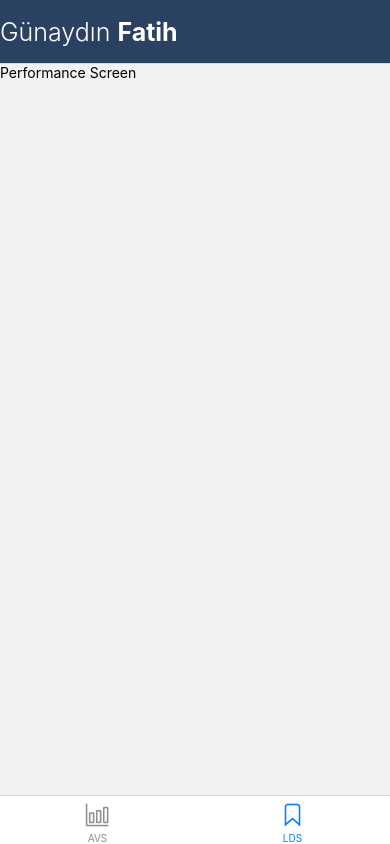
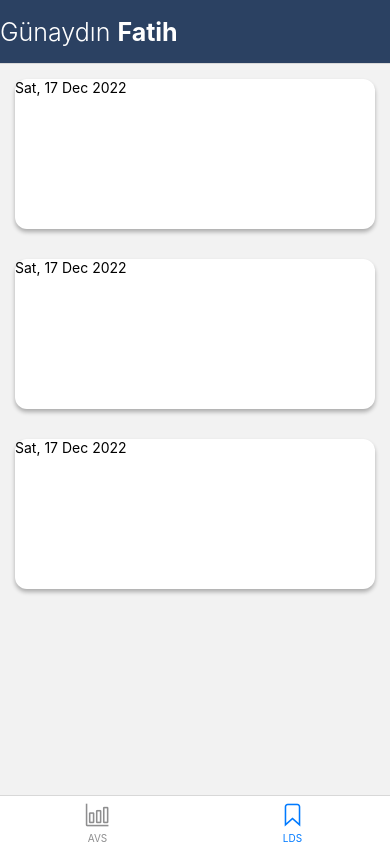
Before and after one commit to fatihdinler/personal-agenda, a React Native app in the folder personal-agenda/: screen /performance-screen in a window 390 px wide. Built offline with nearby package versions, Linux system fonts and the light colour scheme.

Commit message:
added the performance screens.

```diff
--- a/personal-agenda/package.json
+++ b/personal-agenda/package.json
@@ -17,8 +17,12 @@
     "expo-status-bar": "~1.4.2",
     "react": "18.1.0",
     "react-native": "0.70.5",
+    "react-native-circular-progress-indicator": "^4.4.2",
+    "react-native-progress-circle": "^2.1.0",
+    "react-native-reanimated": "^2.13.0",
     "react-native-safe-area-context": "^4.4.1",
-    "react-native-screens": "^3.18.2"
+    "react-native-screens": "^3.18.2",
+    "react-native-svg": "^13.6.0"
   },
   "devDependencies": {
     "@babel/core": "^7.12.9"
--- a/personal-agenda/src/components/to-do/to-do-item.js
+++ b/personal-agenda/src/components/to-do/to-do-item.js
@@ -6,30 +6,30 @@ import AsyncStorage from '@react-native-async-storage/async-storage'
 
 const ToDoItem = ({ content, isCompleted, id }) => {
 
-    console.log(isCompleted)
     const [isDone, setIsDone] = useState(false)
+    const [isDoneFromData, setIsDoneFromData] = useState(false)
 
     const handleTouch = () => {
         setIsDone(!isDone)
         get()
-        console.log(isCompleted)
     }
 
     const get = async () => {
         const result = await AsyncStorage.getItem('todos')
         const allValues = JSON.parse(result)
-        allValues.map(item => {
-            if(item.id == id) {
-                item.isDone = !isDone
-            }
+        const x = allValues.filter(item => {
+            return item.id == id ? item : null
         })
+        x[0].isDone = !isDone
+        console.log(x[0].isDone)
+        setIsDoneFromData(x[0].isDone)
     }
 
     return (
-        <TouchableOpacity style={[styles.container, { backgroundColor: isDone ? colors.GREEN : '#fff' }]} onPress={handleTouch}>
-            <View style={[styles.isDoneView, { backgroundColor: isDone ? '#fff' : colors.GREEN }]}></View>
+        <TouchableOpacity style={[styles.container, { backgroundColor: isDoneFromData ? colors.GREEN : '#fff' }]} onPress={handleTouch}>
+            <View style={[styles.isDoneView, { backgroundColor: isDoneFromData ? '#fff' : colors.GREEN }]}></View>
             <View style={styles.toDoText}>
-                <Text style={{ color: isDone ? '#fff' : '#000' }}>{content}</Text>
+                <Text style={{ color: isDoneFromData ? '#fff' : '#000' }}>{content}</Text>
             </View>
         </TouchableOpacity>
     )
--- /dev/null
+++ b/personal-agenda/src/components/working-hours/working-hours-card.js
@@ -0,0 +1,43 @@
+import { StyleSheet, Text, TouchableOpacity, View } from 'react-native'
+import React from 'react'
+import getDimensions from '../../dimensions/get-dimensions'
+
+
+const WorkingHoursCard = () => {
+
+  const date = new Date().toUTCString()
+  const todaysDate = date.substring(0, 16)
+  console.log(todaysDate)
+
+
+  return (
+    <TouchableOpacity style={styles.container}>
+      <View>
+        <Text>{todaysDate}</Text>
+      </View>
+      <View>
+
+      </View>
+    </TouchableOpacity>
+  )
+}
+
+export default WorkingHoursCard
+
+const styles = StyleSheet.create({
+  container: {
+    height: getDimensions.SCREEN_HEIGTH / 4,
+    backgroundColor: 'white',
+    marginBottom: 15,
+    margin: 15,
+    shadowColor: "#000",
+    shadowOffset: {
+      width: 0,
+      height: 3,
+    },
+    shadowOpacity: 0.29,
+    shadowRadius: 4.65,
+    elevation: 7,
+    borderRadius : 12,
+  }
+})
--- /dev/null
+++ b/personal-agenda/src/components/working-hours/working-hours-slice.js
@@ -0,0 +1,17 @@
+import { StyleSheet, Text, View } from 'react-native'
+import React from 'react'
+import WorkingHoursCard from './working-hours-card'
+
+const WorkingHoursSlice = () => {
+  return (
+    <View>
+      <WorkingHoursCard />
+      <WorkingHoursCard />
+      <WorkingHoursCard />
+    </View>
+  )
+}
+
+export default WorkingHoursSlice
+
+const styles = StyleSheet.create({})
--- a/personal-agenda/src/screens/stacks/performance-screen.js
+++ b/personal-agenda/src/screens/stacks/performance-screen.js
@@ -1,11 +1,12 @@
-import { StyleSheet, Text, View } from 'react-native'
+import { ScrollView, StyleSheet, Text, View } from 'react-native'
 import React from 'react'
+import WorkingHoursSlice from '../../components/working-hours/working-hours-slice'
 
 const PerformanceScreen = () => {
   return (
-    <View>
-      <Text>Performance Screen</Text>
-    </View>
+    <ScrollView>
+      <WorkingHoursSlice />
+    </ScrollView>
   )
 }
 
```
Also changed, not shown: personal-agenda/src/helper/handle-date.js (added), 1 other file (tests, documents, lock files or other folders).
